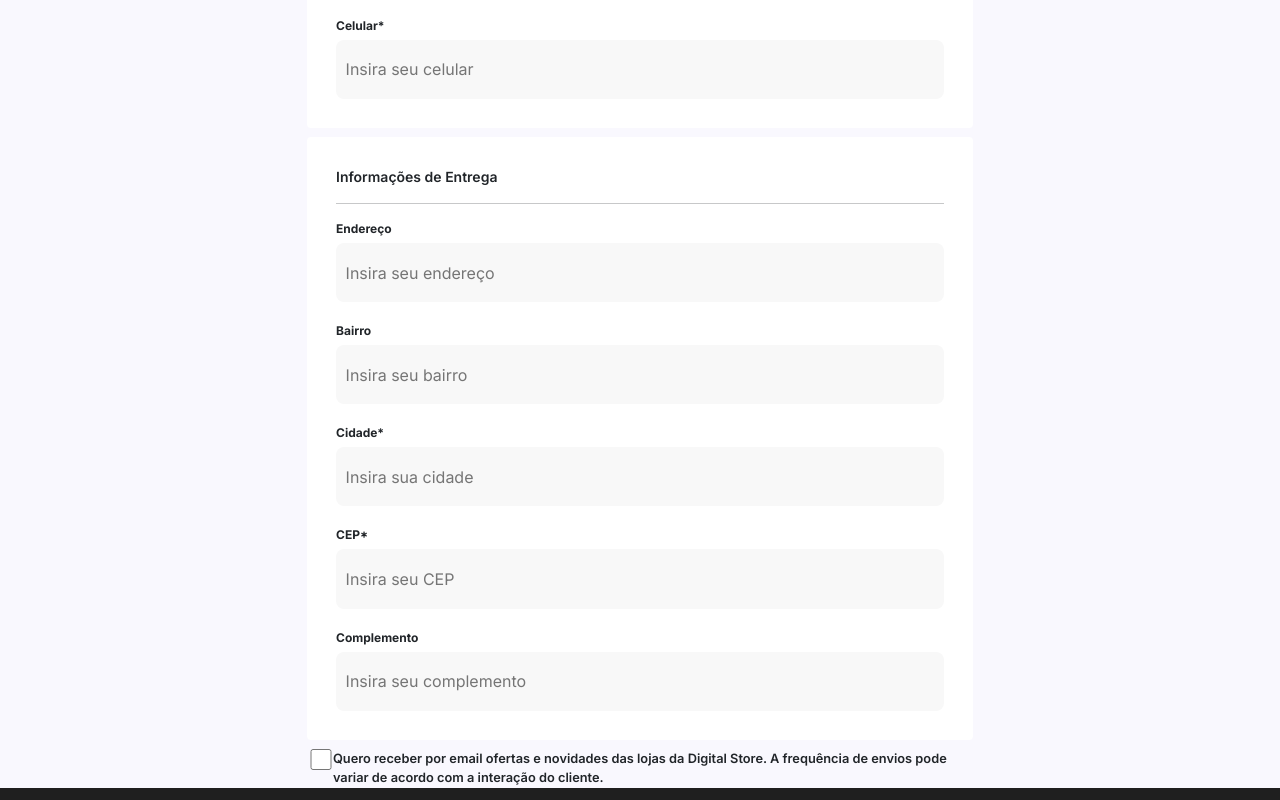
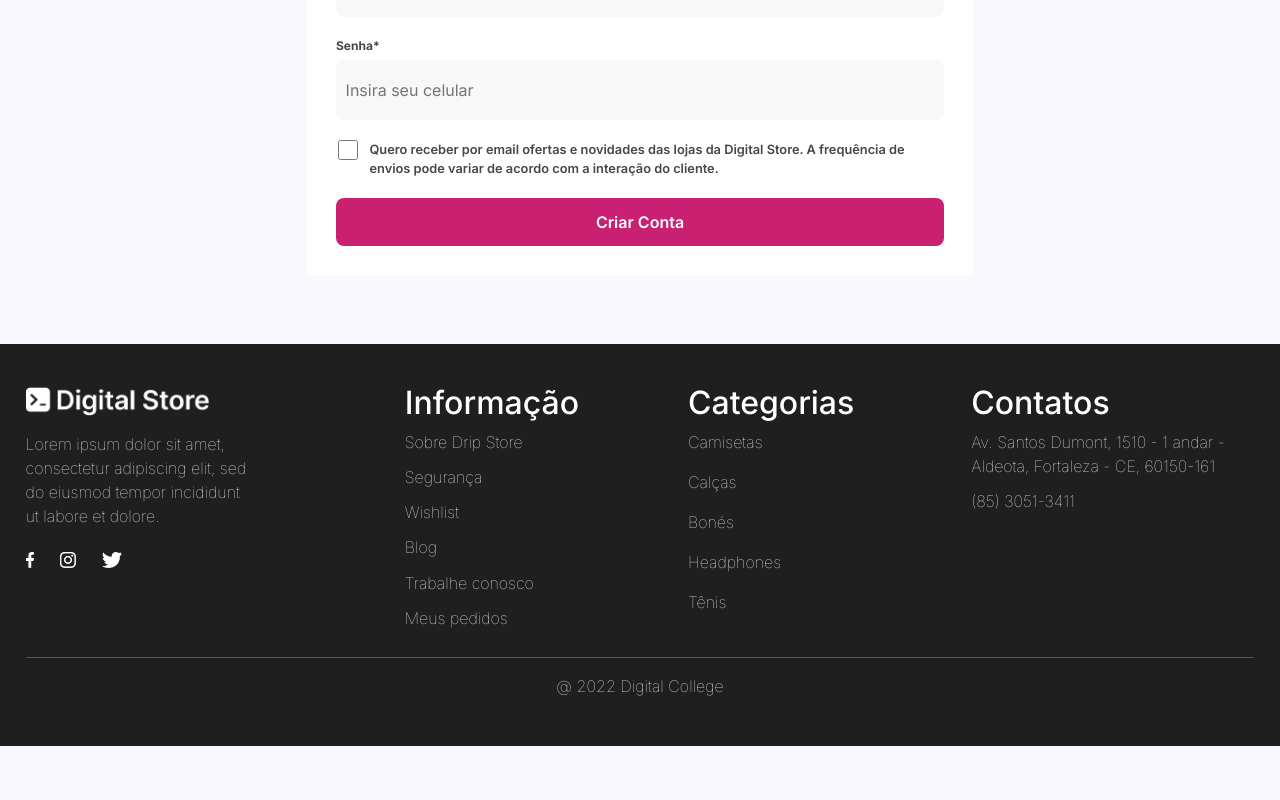
Before and after one commit to ProjetoGeracaoTechLJBP/Projeto-Dripstore, a React (Vite) app: page /cadastro in a window 1280 px wide. Shown: the part 600-1400 px from the top of the page. After the commit the page ends 1346 px from the top, so only its background shows below. Built offline with nearby package versions, Linux system fonts and the light colour scheme.

Commit message:
💄 :lipstick: feat: botão de submit criado

```diff
--- a/package.json
+++ b/package.json
@@ -25,5 +25,9 @@
     "eslint-plugin-react-hooks": "^4.6.2",
     "eslint-plugin-react-refresh": "^0.4.7",
     "vite": "^5.3.4"
-  }
+  },
+  "description": "- Beatriz Lopes - **Lider**, **Front-end**\r - Jefferson de Oliveira- **Vice-lider**, **Full-Cycle**\r - Levy Pereira - **Back-end**\r - Paulo Henrique Carvalho - **Front-end**",
+  "main": "vite.config.js",
+  "author": "",
+  "license": "ISC"
 }
--- a/src/Components/CriarConta/CriarConta.css
+++ b/src/Components/CriarConta/CriarConta.css
@@ -16,6 +16,8 @@ body{
     display: flex;
     flex-direction: column;
     margin-top: 4.3rem;
+    margin-bottom: 4.3rem;
+    gap: 1.3rem;
     /* padding: 70px 433px; */
 }
 .cadastroTitle{
@@ -42,7 +44,7 @@ body{
 
 .text-form{
     font-size: 14px;
-    color: var(--dark-grey02);
+    color: var(--dark-grey2);
     font-weight: 600;
 }
 
@@ -76,8 +78,7 @@ body{
 
 .checkbox-email{
     display: flex;
-    align-items: flex-start;
-    justify-content: center;
+    gap: 0.6rem;
 }
 
 .ipt-checkbox{
@@ -88,5 +89,17 @@ body{
 .label-checkbox{
     font-size: 0.8rem;
     font-weight: 600;
-    width: 70%;
+    width: 95%;
+    color: var(--dark-grey2);
 }
+
+.button-submit{
+    background: var(--pink);
+    width: 100%;
+    height: 48px;
+    color: white;
+    font-weight: 600;
+    font-size: 1rem;
+    border: none;
+    border-radius: 8px;
+}
--- a/src/Components/CriarConta/CriarConta.jsx
+++ b/src/Components/CriarConta/CriarConta.jsx
@@ -21,80 +21,45 @@ function CriarConta(params) {
                             <div className="form-group">
                                 <InputCadastro
                                     title="Informações pessoais"
-                                    label="Nome Completo*"
+                                    label="Nome*"
                                     placeholder="Insira seu nome"
                                 />
                             </div>
 
                             <div className="form-group">
                                 <InputCadastro
-                                    label="CPF*"
-                                    placeholder="Insira seu CPF"
+                                    label="Sobrenome*"
+                                    type="text"
+                                    placeholder="Insira seu sobrenome"
                                 />
                             </div>
 
                             <div className="form-group">
                                 <InputCadastro
                                     label="Email*"
+                                    type="text"
                                     placeholder="Insira seu email"
                                 />
                             </div>
                             <div className="form-group">
                                 <InputCadastro
-                                    label="Celular*"
+                                    label="Senha*"
+                                    type="password"
                                     placeholder="Insira seu celular"
                                 />
                             </div>
-                        </form>
+                            <div className="checkbox-email">
+                                <input className='ipt-checkbox' type="checkbox" />
+                                <label className='label-checkbox' htmlFor="#">Quero receber por email ofertas e novidades das lojas da Digital Store. A frequência de envios pode variar de acordo com a interação do cliente.</label>
+                            </div>
+
+                            <div className="button-criar">
+                                <button className='button-submit' type='submit'>Criar Conta</button>
+                            </div>
+                            </form>
+
                     </div>
 
-                    <div className="form-container">
-
-                        <p className="text-form">Informações de Entrega</p>
-                        <hr className="line-form" />
-
-                        <form className='formulario' action="#" method="post">
-
-                            {/* <label className='text-form' htmlFor="nome-completo">Nome Completo*</label >
-        <input className='form-input' type="text" id="nomeCompleto" name="nome" placeholder='Insira seu nome' required /> */}
-                            <div className="form-group">
-                                <InputCadastro
-                                    label="Endereço"
-                                    placeholder="Insira seu endereço"
-                                />
-                            </div>
-
-                            <div className="form-group">
-                                <InputCadastro
-                                    label="Bairro"
-                                    placeholder="Insira seu bairro"
-                                />
-                            </div>
-
-                            <div className="form-group">
-                                <InputCadastro
-                                    label="Cidade*"
-                                    placeholder="Insira sua cidade"
-                                />
-                            </div>
-                            <div className="form-group">
-                                <InputCadastro
-                                    label="CEP*"
-                                    placeholder="Insira seu CEP"
-                                />
-                            </div>
-                            <div className="form-group">
-                                <InputCadastro
-                                    label="Complemento"
-                                    placeholder="Insira seu complemento"
-                                />
-                            </div>
-                        </form>
-                    </div>
-                <div className="checkbox-email">
-                    <input className='ipt-checkbox' type="checkbox"/>
-                    <label className='label-checkbox' htmlFor="#">Quero receber por email ofertas e novidades das lojas da Digital Store. A frequência de envios pode variar de acordo com a interação do cliente.</label>
-                </div>
                 </div>
 
             </section>
--- a/src/PropsPages/InputCadastro.jsx
+++ b/src/PropsPages/InputCadastro.jsx
@@ -5,7 +5,7 @@ function InputCadastro(props) {
         <>
 
             <label className='text-form label' htmlFor="nome-completo">{props.label}</label >
-            <input className='form-input' type="text" id="nomeCompleto" name="nome" placeholder={props.placeholder} required />
+            <input className='form-input' type={props.type} id="nomeCompleto" name="nome" placeholder={props.placeholder} required />
         </>
     )
 }
```
Also changed, not shown: 1 other file (tests, documents, lock files or other folders).
